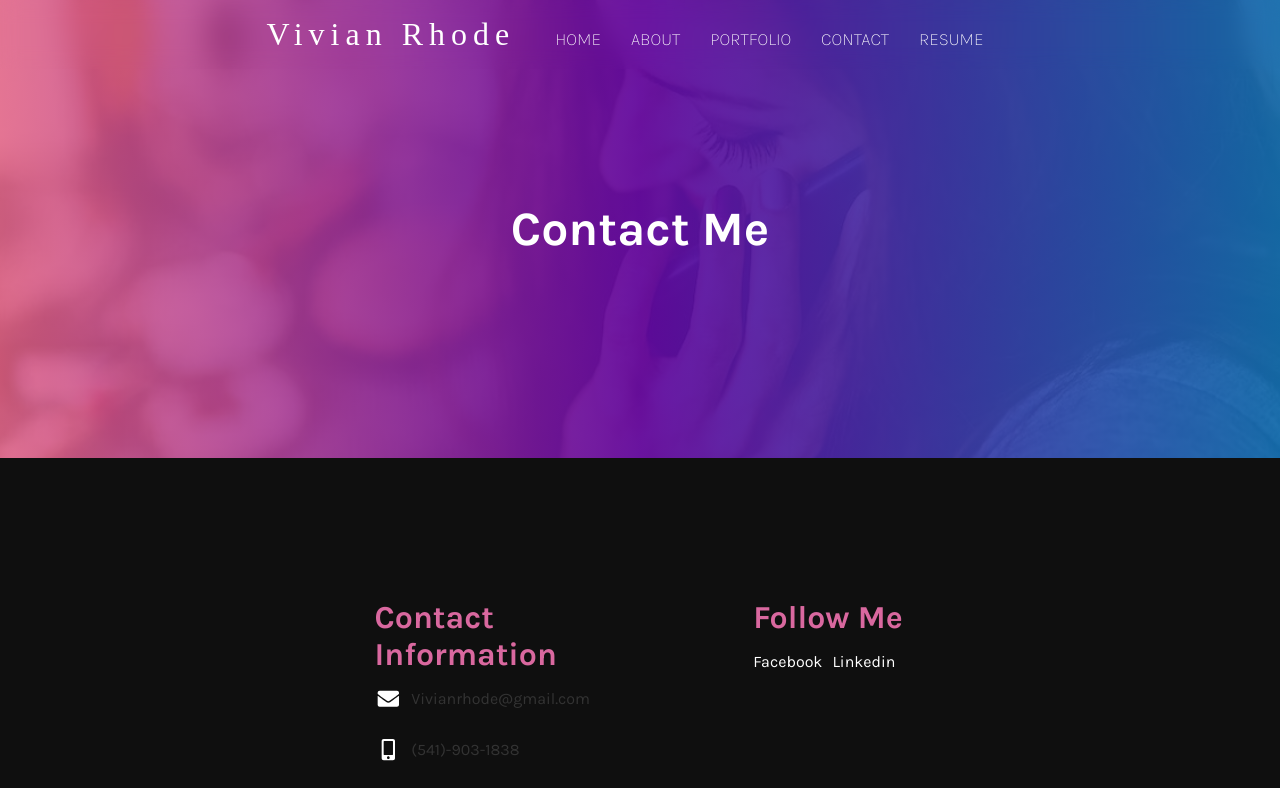
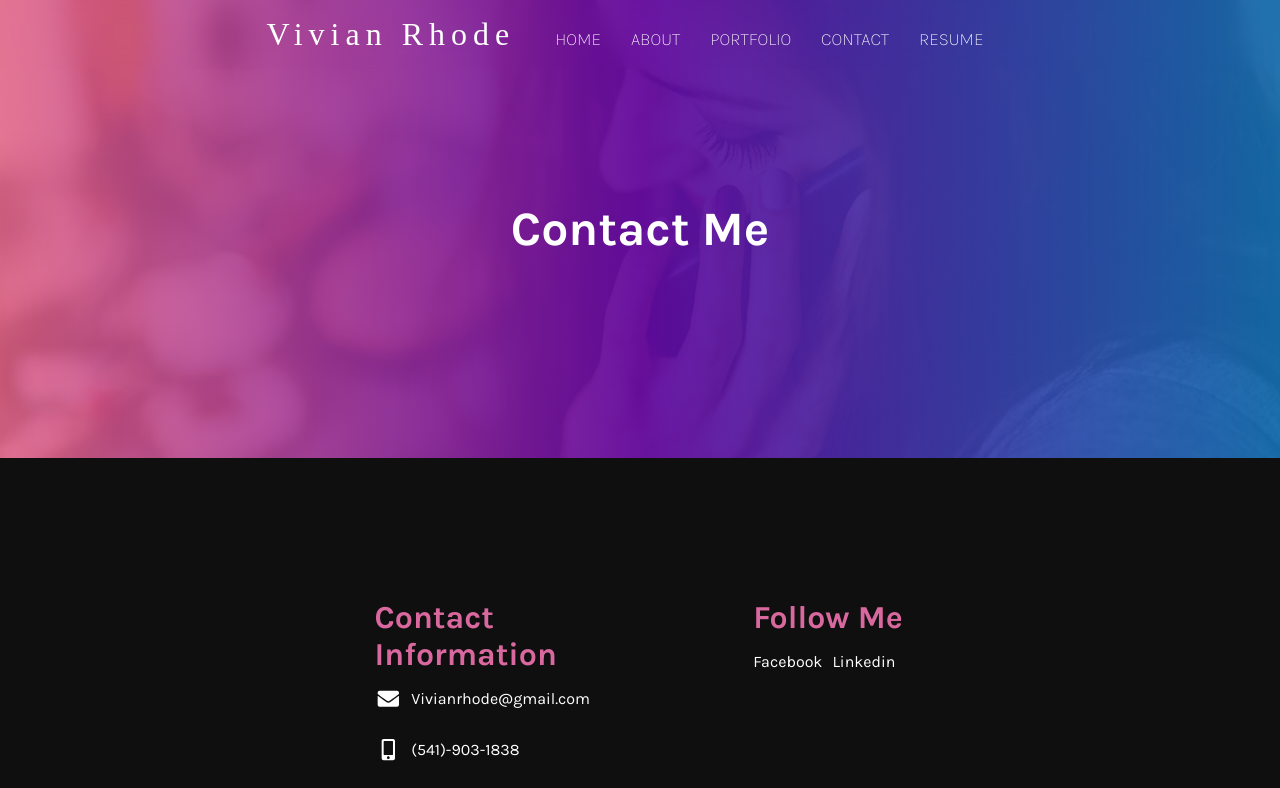
Before and after one commit to YouyiRhode/3d-galaxy, a Next.js app: page /Contact in a window 1280 px wide. Shown: the top 788 px of the page. Built offline with nearby package versions, Linux system fonts and the light colour scheme; a web font is replaced by a local one.

Commit message:
Update Contact.module.scss

```diff
--- a/styles/Contact.module.scss
+++ b/styles/Contact.module.scss
@@ -89,6 +89,7 @@ $bgLight:#282f58;
             margin-bottom: 0;
         }
         p{
+            color: $letterColor;
             display: inline-block;
             margin-right: 10px;
             a{
```
